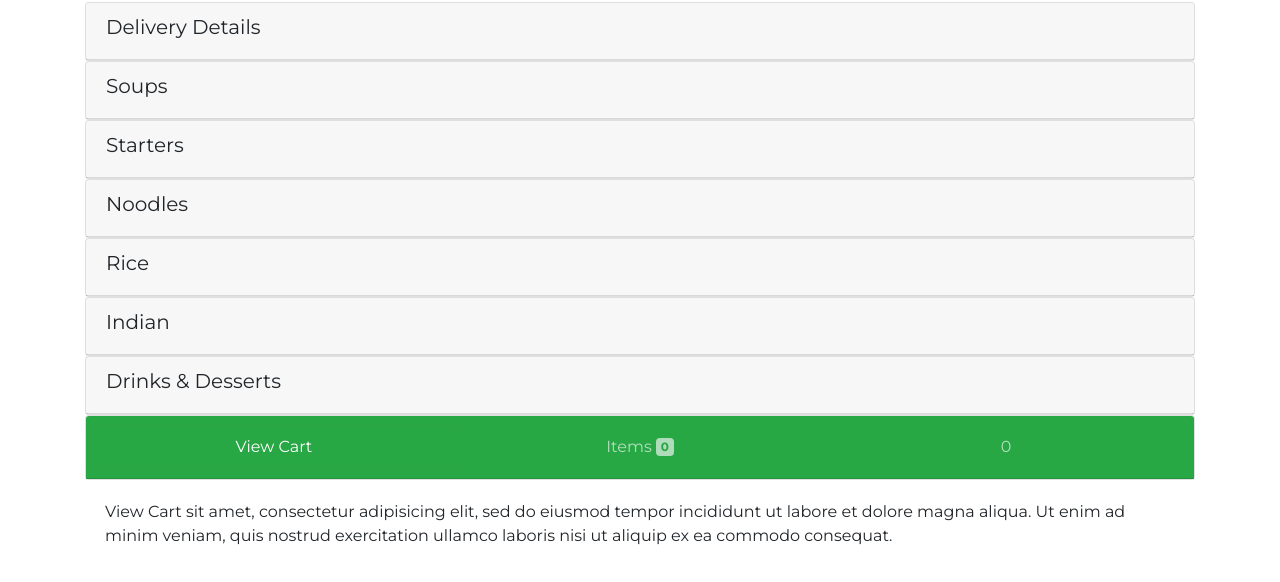
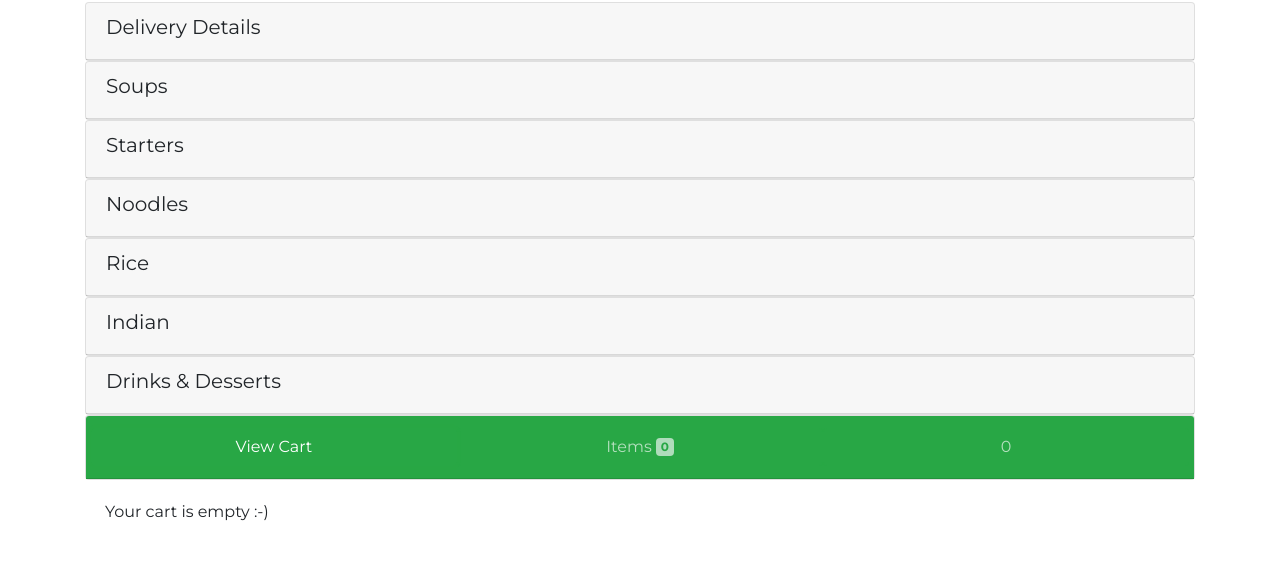
Before and after one commit to praveenrajpal/chatbottest, a website: page home.html in a window 1280 px wide. Both pictures are taken after a click on the button "View Cart". Shown: the part 62-644 px from the top of the page. Drawn offline with nearby package versions, Linux system fonts and the light colour scheme.

```diff
--- a/home.html
+++ b/home.html
@@ -192,13 +192,11 @@
         </div>
         <div id="cartlist" class="collapse" data-parent="#accordion">
             <div class="card-body">
-                View Cart sit amet, consectetur adipisicing elit, sed do eiusmod tempor incididunt ut labore
-                et dolore magna aliqua. Ut enim ad minim veniam, quis nostrud exercitation ullamco laboris nisi ut
-                aliquip ex ea commodo consequat.
+                Your cart is empty :-)
             </div>
+
         </div>
     </div>
-</div>
 </div>
 <!-- Bootstrap core JavaScript
   ================================================== -->
@@ -213,33 +211,33 @@
         integrity="sha384-ChfqqxuZUCnJSK3+MXmPNIyE6ZbWh2IMqE241rYiqJxyMiZ6OW/JmZQ5stwEULTy"
         crossorigin="anonymous"></script>
 <script>
-      $("#vegcb").click(function(){
+$("#vegcb").click(function(){
       if ($(this).is(':checked')){
       $("#vegonly").css({"color": "#28a745","font-weight":"bold"});
       } else {
       $("#vegonly").css({"color": "#6c757d","font-weight":"normal" });
       }
       });
-
- $("#viewcart").click(function(){
+$("#viewcart").click(function(){
 togglecart();
 });
 $("#Name,#Soups,#Starters,#Noodles,#Rice,#Indian,#DrinksandDesserts").on('shown.bs.collapse', function () {
 fixcart();
 })
-  function togglecart() {
+function togglecart() {
   $("#Cart").toggleClass('fixed-bottom').toggleClass('showcart');
   $("#cartlist").toggleClass('collapse').toggleClass(' ');
   $("#Dummy").toggleClass('d-block').toggleClass('d-none');
   $("#Cart").show();
   }
-  function fixcart() {
+function fixcart() {
   $("#Cart").removeClass('showcart').addClass('fixed-bottom');
   $("#Dummy").removeClass('d-none').addClass('d-block');
   }
 
 
+
 </script>
-<script language="JavaScript" type="text/javascript" src="static/total.js"></script>
+<script language="JavaScript" type="text/javascript" src="static/totalincart.js"></script>
 </body>
 </html>
```
